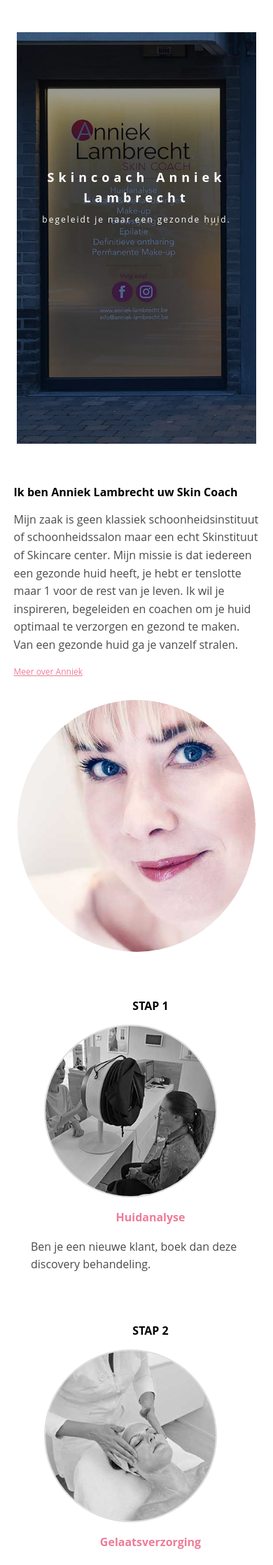
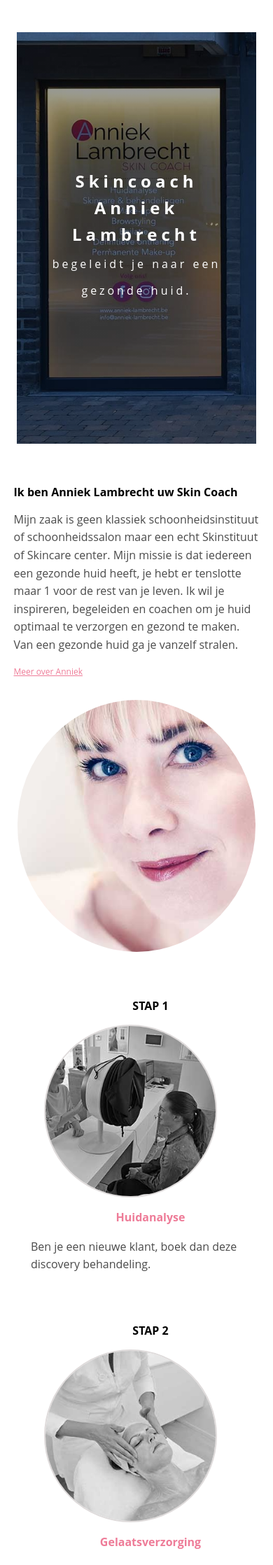
Before and after one commit to acandael/anniek, a Jekyll site: the page built from index.html, in a window 390 px wide. Shown: the part 350-2586 px from the top of the page at 70% size. Built offline with Jekyll 4.4.1, drawn with Linux system fonts in a browser that asks for light colours.

Commit message:
fix hero section for mobile views

```diff
--- a/_sass/_hero.scss
+++ b/_sass/_hero.scss
@@ -25,9 +25,10 @@
     }
 
     @media only screen and (max-width: $bp-mobile) {
-      font-size: 1.8rem;
+      font-size: 2.4rem;
       letter-spacing: 0.6rem;
       text-align: center;
+      margin-top: 1.2rem;
     }
   }
 
@@ -42,8 +43,7 @@
     }
 
     @media only screen and (max-width: $bp-mobile) {
-      font-size: 1.2rem;
-      letter-spacing: .2rem;
+      font-size: 1.6rem;
     }
   }
 }
--- a/_sass/_kadobon.scss
+++ b/_sass/_kadobon.scss
@@ -30,16 +30,17 @@
       margin-bottom: 14.4rem;
       background-color: $color-action;
       color: $color-white;
-      width: 15vw;
+      width: 100%;
+      height: 4.8rem;
       padding: 1.6rem;
       border-radius: 5px;
       font-size: 1.6rem;
 
       @media only screen and (max-width: $bp-medium) {
-        margin-top: 0;
+        margin-top: 2.4rem;
         margin-bottom: 0;
         padding: .4rem;
-        font-size: 1.2rem;
+        font-size: 1.6rem;
       }
     }
   }
@@ -52,7 +53,8 @@
     }
 
     @media only screen and (max-width: $bp-medium) {
-      margin-top: 0;
+      margin-top: 2.4rem;
+      width: 90%;
     }
   }
 }
```
